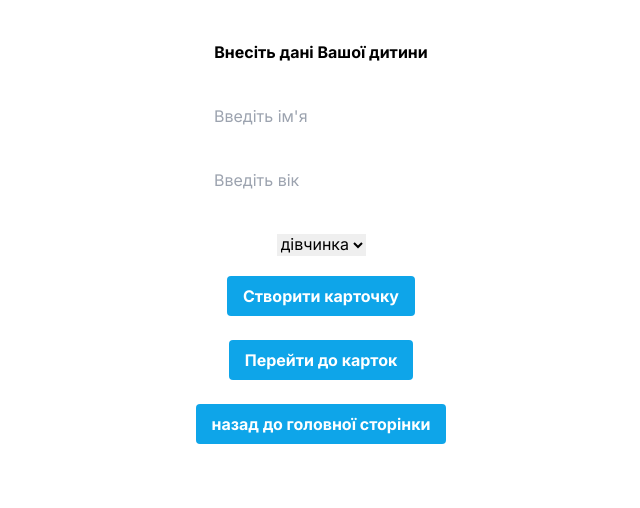
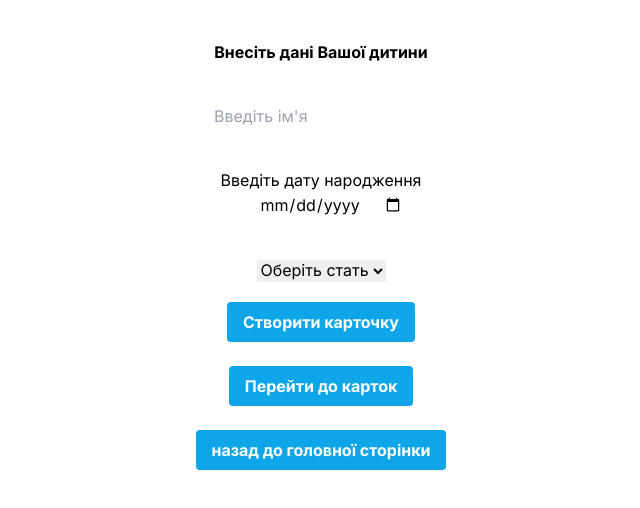
Before and after one commit to IemetsO/medical-card, a Next.js app: page /cards/create in a window 1280 px wide. Shown: the top 508 px of the page, without its empty margins (319-959 px from the left). Built offline with nearby package versions, Linux system fonts and the light colour scheme.

Commit message:
added age

```diff
--- a/app/cards/[id]/page.tsx
+++ b/app/cards/[id]/page.tsx
@@ -1,19 +1,77 @@
 "use client";
 import Link from "next/link";
+import { useRouter } from "next/navigation";
 import { useParams } from "next/navigation";
 import { Button } from "@/components/uikit/button";
+import { showCard } from "@/domains/cards/services";
+import { Input } from "../../../components/uikit/input";
+import { deleteCard } from "@/domains/cards/services";
 
 export default function CardId() {
   const params = useParams();
+  const router = useRouter();
+
+  const id = params.id;
   console.log(params);
+  const card = showCard(id);
+
+  function handleDelete(id: string) {
+    deleteCard(params.id);
+    router.push("/cards");
+  }
+
+  function calculateAge(dateOfBirth) {
+    let today = new Date();
+    let age = today.getFullYear() - new Date(dateOfBirth).getFullYear();
+
+    let m = today.getMonth() - new Date(dateOfBirth).getMonth();
+
+    let d = Math.round(
+      (today.getTime() - new Date(dateOfBirth).getTime()) / 86400000
+    );
+    let string;
+
+    if (age === 0 && m === 0) {
+      string = `вік ${d} днів`;
+    } else {
+      string = `вік ${age} років ${m} місяців`;
+    }
+
+    return string;
+
+    // var ageDifMs = Date.now() - new Date(dateOfBirth).getTime();
+    // var ageDate = new Date(ageDifMs); // miliseconds from epoch
+    // let years = Math.abs(ageDate.getUTCFullYear() - 1970)
+    // let months =
+    // return Math.abs(ageDate.getUTCFullYear() - 1970);
+  }
+
   return (
-    <div>
+    <div className="max-w-md m-auto bg-gray-100 mt-5 rounded-md border-slate-400 text-center ">
       <section>
-        <h2>Дитинка</h2>
+        <h2 className="text-sky-500 font-bold">{card?.name}</h2>
+        <h2>{calculateAge(card.dateOfBirth)}</h2>
+        <h2>{card?.gender}</h2>
       </section>
+      <h2 className="mt-10 text-grey ">Вкажіть вагу та зріст Вашої дитини</h2>
+
+      <form className="flex-col mt-10">
+        <Input type="number" name="weight" placeholder="Введіть вагу в кг" />
+
+        <Input type="number" name="heigh" placeholder="Введіть зріст в см" />
+      </form>
       <Link href="/">
-        <Button>назад до головної сторінки</Button>
+        <Button className="mt-6">назад до головної сторінки</Button>
       </Link>
+
+      <Button
+        className="mt-6"
+        onClick={() => {
+          handleDelete;
+        }}
+      >
+        Видалити картку
+      </Button>
     </div>
   );
 }
--- a/app/cards/create/page.tsx
+++ b/app/cards/create/page.tsx
@@ -5,44 +5,86 @@ import { Card } from "./../../../domains/cards/types";
 import { Button } from "@/components/uikit/button";
 import { Input } from "@/components/uikit/input";
 import { createCard } from "@/domains/cards/services";
+import { useFormik } from "formik";
+import * as Yup from "yup";
 
 export default function Cards(card: Card) {
   const router = useRouter();
 
+  const formik = useFormik({
+    initialValues: {
+      name: "",
+      dateOfBirth: "",
+      gender: "",
+    },
+
+    validationSchema: Yup.object({
+      name: Yup.string()
+        .max(15, "Must be 15 characters or less")
+        .required("Обов'язкове поле"),
+      dateOfBirth: Yup.string().required("Обов'язкове поле"),
+      gender: Yup.string().required("Обов'язкове поле"),
+    }),
+    onSubmit: (values) => {
+      console.log(values);
+      const newCard = createCard(
+        values.name.toUpperCase(),
+        values.dateOfBirth,
+        values.gender
+      );
+      newCards.push(newCard);
+      localStorage.setItem("cards", JSON.stringify(newCards));
+
+      router.push(`/cards/${newCard.id}`);
+    },
+  });
+
   const previousCards = JSON.parse(localStorage.getItem("cards")) || [];
   const newCards = [...previousCards];
-
-  const handleSubmit = (e) => {
-    e.preventDefault();
-
-    const form = e.currentTarget;
-    if (form.name.value === "" || form.name.age === "") {
-      return;
-    }
-
-    newCards.push(
-      createCard(form.name.value, form.age.value, form.gender.value)
-    );
-    localStorage.setItem("cards", JSON.stringify(newCards));
-
-    router.push(`/cards/${card.id}`);
-  };
 
   return (
     <div className="mt-10 text-center">
       <h2 className="text-grey font-bold">Внесіть дані Вашої дитини</h2>
 
-      <form className="flex-col mt-10" onSubmit={handleSubmit}>
-        <Input type="text" name="name" placeholder="Введіть ім'я" />
+      <form className="flex-col mt-10" onSubmit={formik.handleSubmit}>
+        <Input
+          type="text"
+          name="name"
+          value={formik.values.name}
+          onChange={formik.handleChange}
+          placeholder="Введіть ім'я"
+        />
+        {formik.touched.name && formik.errors.name ? (
+          <div className="text-red-500 text-xs">{formik.errors.name}</div>
+        ) : null}
+        <div className="mt-10">
+          <p className="text-grey-50">Введіть дату народження</p>
+          <Input
+            type="Date"
+            name="dateOfBirth"
+            value={formik.values.dateOfBirth}
+            onChange={formik.handleChange}
+          />
+          {formik.touched.dateOfBirth && formik.errors.dateOfBirth ? (
+            <div className="text-red-500 text-xs">{formik.errors.age}</div>
+          ) : null}
+        </div>
 
-        <div className="mt-10">
-          <Input type="number" name="age" placeholder="Введіть вік" />
-        </div>
         <div className=" mt-10">
-          <select name="gender">
+          <select
+            name="gender"
+            value={formik.values.gender}
+            onChange={formik.handleChange}
+          >
+            <option value="" selected disabled>
+              Оберіть стать
+            </option>
             <option value="дівчинка">дівчинка</option>
             <option value="хлопчик">хлопчик</option>
           </select>
+          {formik.touched.gender && formik.errors.gender ? (
+            <div className="text-red-500 text-xs">{formik.errors.gender}</div>
+          ) : null}
         </div>
         <div>
           <Button type="submit" className="mb-6 mt-5">
@@ -51,7 +93,7 @@ export default function Cards(card: Card) {
         </div>
       </form>
       <div className="mb-6">
-        <Link href="cards">
+        <Link href="/cards">
           <Button>Перейти до карток</Button>
         </Link>
       </div>
--- a/app/cards/page.tsx
+++ b/app/cards/page.tsx
@@ -21,17 +21,17 @@ export default function Cards(card: Card) {
 
   let sectionNode;
 
-  if (!cards) {
+  if (cards.length < 1) {
     sectionNode = <section>Ви не створили жодної картки</section>;
   } else {
     sectionNode = (
       <section>
-        <h2 className="mt-10 text-grey">Ваша дитина</h2>
-        <div className="">
+        <h2 className="mt-10">Ваша дитина</h2>
+        <div>
           {cards.map((card: Card) => (
             <div
               key={card?.id}
-              className="text-grey max-w-md m-auto bg-gray-100 mt-5 rounded-md border-slate-400 flex flex-row justify-around items-center"
+              className=" max-w-md m-auto bg-gray-100 mt-5 rounded-md border-slate-400 flex flex-row justify-around items-center"
             >
               <Link
                 href={`cards/${card.id}`}
@@ -40,7 +40,7 @@ export default function Cards(card: Card) {
                 {card?.name}
               </Link>
               <div className="flex flex-row ">
-                <p className=" text-xs">{card?.age} років</p>
+                <p className=" text-xs">{card?.dateOfBirth}</p>
                 <p className=" text-xs ml-5" text-grey>
                   {card?.gender}
                 </p>
--- a/domains/cards/services.ts
+++ b/domains/cards/services.ts
@@ -2,23 +2,29 @@ import { nanoid } from "nanoid";
 import { Card } from "./types";
 
 
- function createCard(name: string, age: number, gender: string) {
+ function createCard(name: string, dateOfBirth: string, gender: string) {
     let newCard: Card
+
     return (newCard = {
       id: nanoid(),
       name: name,
-      age: age,
+      dateOfBirth: dateOfBirth,
       gender: gender,
     });
   }
 
   function deleteCard (id:string) {
     let allCardsData = JSON.parse(localStorage.getItem("cards"));
-    const deleteCardWithId = allCardsData.map((e: Card)=>e.id ===id)
+    const deleteCardWithId = allCardsData.find((e: Card)=>e.id ===id)
     let index = allCardsData.indexOf(deleteCardWithId)
     allCardsData.splice(index, 1)
     localStorage.setItem("cards", JSON.stringify(allCardsData));
+}
 
- }
+function showCard (id: string){
+    let allCardsData = JSON.parse(localStorage.getItem("cards"));
+    const CardWithId = allCardsData.find((e: Card)=>e.id ===id);
+     return CardWithId
+}
 
- export {createCard, deleteCard}
+ export {createCard, deleteCard, showCard}
--- a/domains/cards/types.ts
+++ b/domains/cards/types.ts
@@ -1,6 +1,6 @@
 export type Card = {
     id: string;
     name: string;
-    age: number;
+    dateOfBirth: string;
     gender: string;
   };
--- a/package.json
+++ b/package.json
@@ -15,12 +15,15 @@
     "autoprefixer": "10.4.15",
     "eslint": "8.49.0",
     "eslint-config-next": "13.4.19",
+    "formik": "^2.4.5",
     "nanoid": "^5.0.1",
     "next": "13.4.19",
     "postcss": "8.4.29",
     "react": "18.2.0",
     "react-dom": "18.2.0",
-    "typescript": "5.2.2"
+    "react-hook-form": "^7.46.2",
+    "typescript": "5.2.2",
+    "yup": "^1.3.2"
   },
   "devDependencies": {
     "tailwindcss": "^3.3.3"
```
Also changed, not shown: 1 other file (tests, documents, lock files or other folders).
